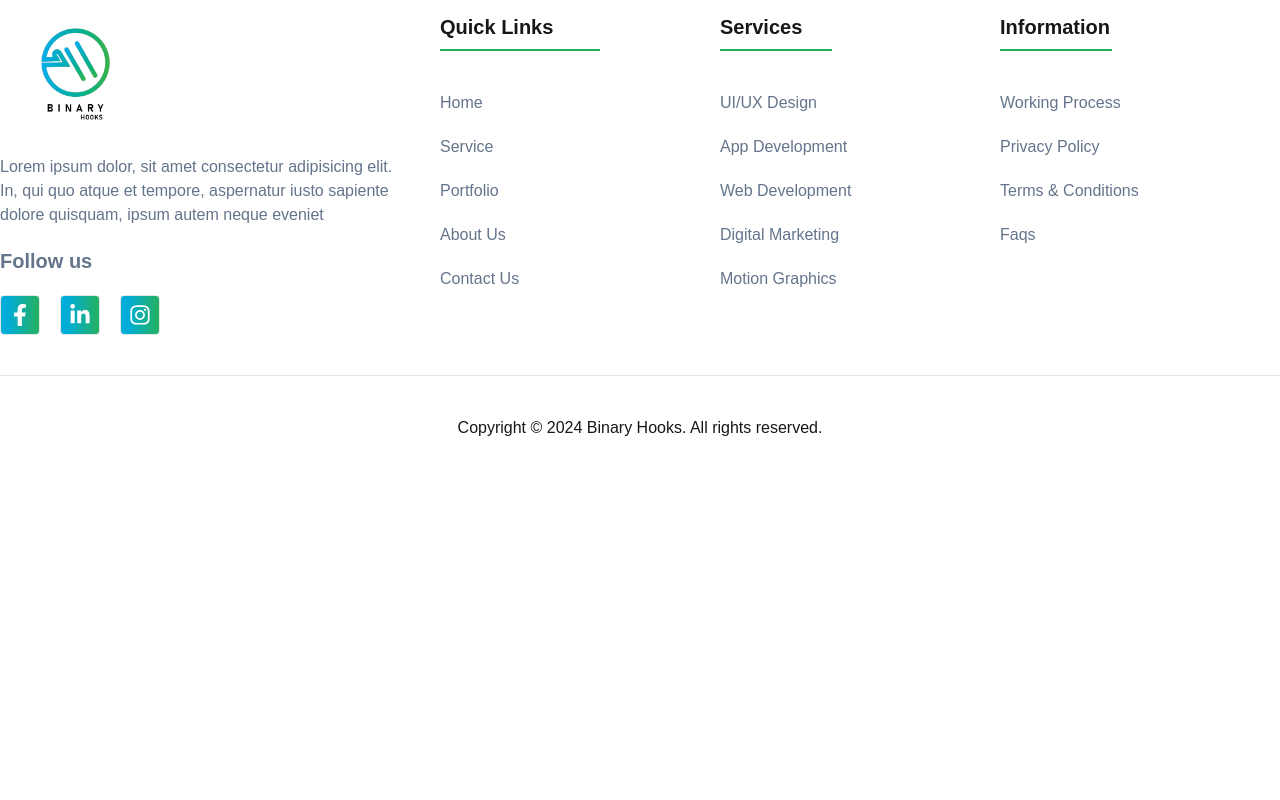
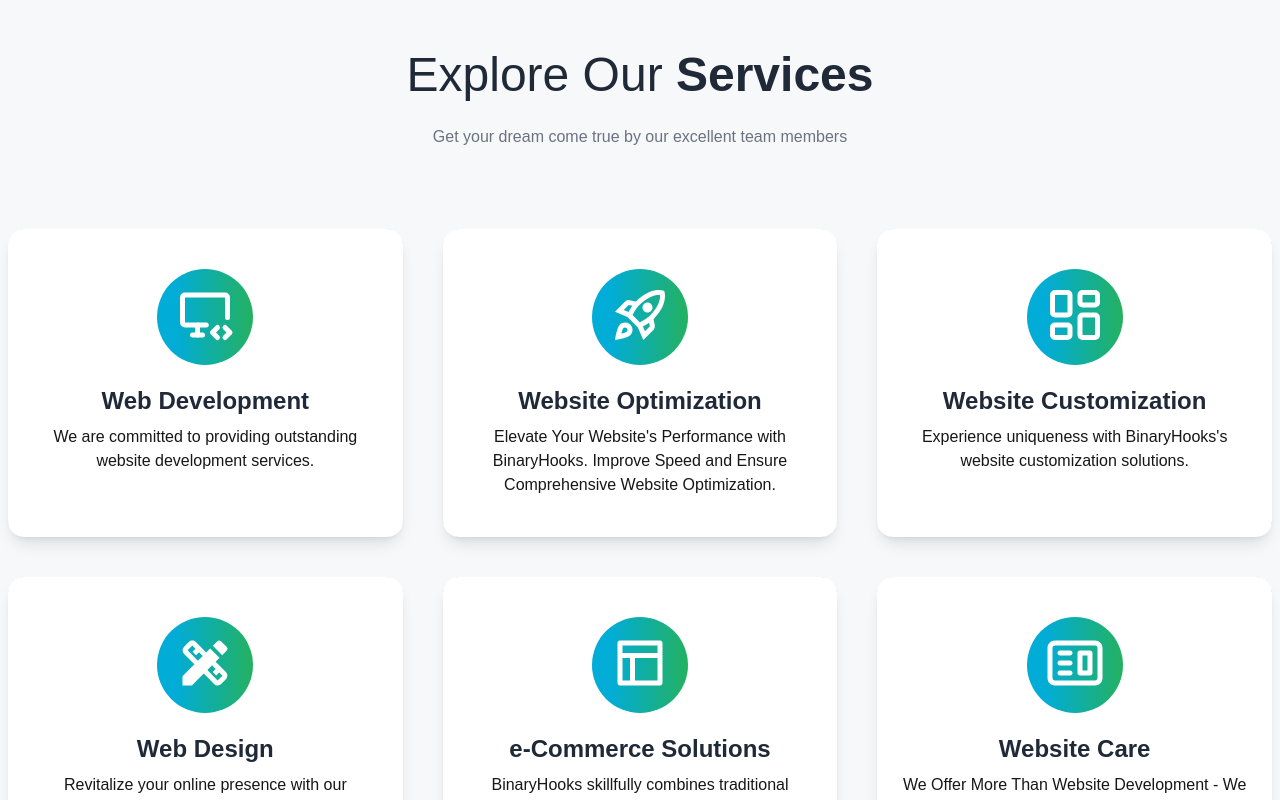
Before and after one commit to omihasan1307/gamma-education, a Next.js app: page / in a window 1280 px wide. Shown: the part 2060-2860 px from the top of the page. Before the commit the page ends 2580 px from the top, so only its background shows below. Built offline with nearby package versions, Linux system fonts and the light colour scheme.

Commit message:
issue - 1.Service Cards in the landing page - [done]

```diff
--- a/src/app/page.tsx
+++ b/src/app/page.tsx
@@ -2,6 +2,7 @@ import BottomInvitationSection from "@/components/Home/BottomInvitationSection";
 import CollaborateSection from "@/components/Home/CollaborateSection";
 import HeroSection from "@/components/Home/HeroSection";
 import SecondarySection from "@/components/Home/SecondarySection";
+import ServicesSection from "@/components/Home/ServicesSection";
 
 export default function Home() {
   return (
@@ -10,6 +11,7 @@ export default function Home() {
       <SecondarySection />
       <CollaborateSection />
       <BottomInvitationSection />
+      <ServicesSection />
     </div>
   );
 }
--- a/src/components/Home/CollaborateSection.tsx
+++ b/src/components/Home/CollaborateSection.tsx
@@ -6,21 +6,24 @@ const stages = [
   {
     id: 1,
     icon: FaLightbulb,
-    title: 'Startups',
-    description: "You've got the concept, the roadmap, and even potential backers. Now you need the team to build your brand, develop your plan, and turn it into reality. That’s when we start to collaborate!"
+    title: "Startups",
+    description:
+      "You've got the concept, the roadmap, and even potential backers. Now you need the team to build your brand, develop your plan, and turn it into reality. That’s when we start to collaborate!",
   },
   {
     id: 2,
     icon: FaUsers,
-    title: 'Incubators',
-    description: "Building successful businesses with winning products is your specialty. Imagine how much easier it would be to tap into a proven product development team instead of starting from scratch."
+    title: "Incubators",
+    description:
+      "Building successful businesses with winning products is your specialty. Imagine how much easier it would be to tap into a proven product development team instead of starting from scratch.",
   },
   {
     id: 3,
     icon: FaRocket,
-    title: 'Companies',
-    description: "Your product is ready for the next level, and scaling your in-house team feels like climbing a mountain. That's why we're here to help you find the missing pieces to take it further."
-  }
+    title: "Companies",
+    description:
+      "Your product is ready for the next level, and scaling your in-house team feels like climbing a mountain. That's why we're here to help you find the missing pieces to take it further.",
+  },
 ];
 
 const CollaborateSection = () => {
@@ -28,17 +31,17 @@ const CollaborateSection = () => {
     <div className="max-w-screen-xl mx-auto py-28 text-center px-2">
       <div className="flex items-center justify-center flex-col space-y-5">
         <SectionHeader text="When to Collaborate" icon={IoBagOutline} />
-        <p className="text-5xl font-bold leading-tight">
-          Which Stage Are You?
-        </p>
-        <p className="text-gray-500">
-          We offer design services for businesses of all sizes and stages
-        </p>
+        <p className="text-5xl font-bold leading-tight">Which Stage Are You?</p>
+        <p className="text-gray-500">We offer design services for businesses of all sizes and stages</p>
       </div>
 
       <div className="mt-20 grid gap-5 md:grid-cols-3">
-        {stages.map(stage => (
-          <div key={stage.id} className={` text-left rounded-2xl p-8 shadow-lg text-white transition duration-300 hover:shadow-xl ${stage.id === 1 ? 'bg-[#37a0bd]' :  stage.id === 2 ?  'bg-[#23b163be]' : 'bg-[#E8EDE8] text-gray-700'}`}>
+        {stages.map((stage) => (
+          <div
+            key={stage.id}
+            className={` text-left rounded-2xl p-8 shadow-lg text-white transition duration-300 hover:shadow-xl ${
+              stage.id === 1 ? "bg-[#37a0bd]" : stage.id === 2 ? "bg-[#23b163be]" : "bg-[#E8EDE8] text-gray-700"
+            }`}>
             <stage.icon className="text-4xl" />
             <h3 className="text-2xl font-bold my-4">{stage.title}</h3>
             <p className="">{stage.description}</p>
--- /dev/null
+++ b/src/components/Home/ServicesSection.tsx
@@ -0,0 +1,80 @@
+import { CgWebsite } from "react-icons/cg";
+import { LuLayoutDashboard } from "react-icons/lu";
+import { MdDesignServices, MdOutlineRocketLaunch } from "react-icons/md";
+import { RiLayout3Line } from "react-icons/ri";
+import { TbDeviceDesktopCode } from "react-icons/tb";
+
+const ServicesSection = () => {
+  const services = [
+    {
+      id: 1,
+      icon: <TbDeviceDesktopCode />,
+      title: "Web Development",
+      description: "We are committed to providing outstanding website development services.",
+    },
+    {
+      id: 2,
+      icon: <MdOutlineRocketLaunch />,
+      title: "Website Optimization",
+      description: "Elevate Your Website's Performance with BinaryHooks. Improve Speed and Ensure Comprehensive Website Optimization.",
+    },
+    {
+      id: 3,
+      icon: <LuLayoutDashboard />,
+      title: "Website Customization",
+      description: "Experience uniqueness with BinaryHooks's website customization solutions.",
+    },
+    {
+      id: 4,
+      icon: <MdDesignServices />,
+      title: "Web Design",
+      description: "Revitalize your online presence with our affordable white label web design solutions.",
+    },
+    {
+      id: 5,
+      icon: <RiLayout3Line />,
+      title: "e-Commerce Solutions",
+      description: "BinaryHooks skillfully combines traditional methods with innovative approaches, providing exceptional e-Commerce solutions.",
+    },
+    {
+      id: 6,
+      icon: <CgWebsite />,
+      title: "Website Care",
+      description: "We Offer More Than Website Development - We Prioritize Security and Excellence in Our Website Care.",
+    },
+  ];
+
+  return (
+    <>
+      <div className="max-w-screen-xl mx-auto text-center py-28  px-2">
+        <div className="flex items-center justify-center flex-col space-y-5">
+          <div className="text-5xl text-gray-800 leading-tight">
+            Explore Our <span className="font-bold hover:text-sk"> Services</span>
+          </div>
+          <p className="text-gray-500">Get your dream come true by our excellent team members</p>
+        </div>
+        {/* Service cards */}
+        <div className="mt-20 grid gap-10 md:grid-cols-3">
+          {/* card */}
+          {services?.map((service) => (
+            <div
+              key={service.id}
+              className=" duration-300 bg-white rounded-[18px] bg-gradient-to-tr hover:bg-gradient-to-br from-[#24B15F] via-[#01d673] to-[#01ACD6] shadow-lg hover:p-1 hover:shadow-2xl">
+              <div className="h-full w-full px-5 py-10 bg-white rounded-[16px]">
+                <div className="flex justify-center">
+                  <div className="text-6xl flex justify-center align-middle rounded-full bg-gradient-custom w-24 h-24 p-4 text-white">
+                    {service.icon}
+                  </div>
+                </div>
+                <h2 className="text-2xl font-semibold text-gray-800 pt-5 pb-2">{service.title}</h2>
+                <p className="">{service.description.length > 123 ? service.description.slice(0, 123) + "..." : service.description}</p>
+              </div>
+            </div>
+          ))}
+        </div>
+      </div>
+    </>
+  );
+};
+
+export default ServicesSection;
```
